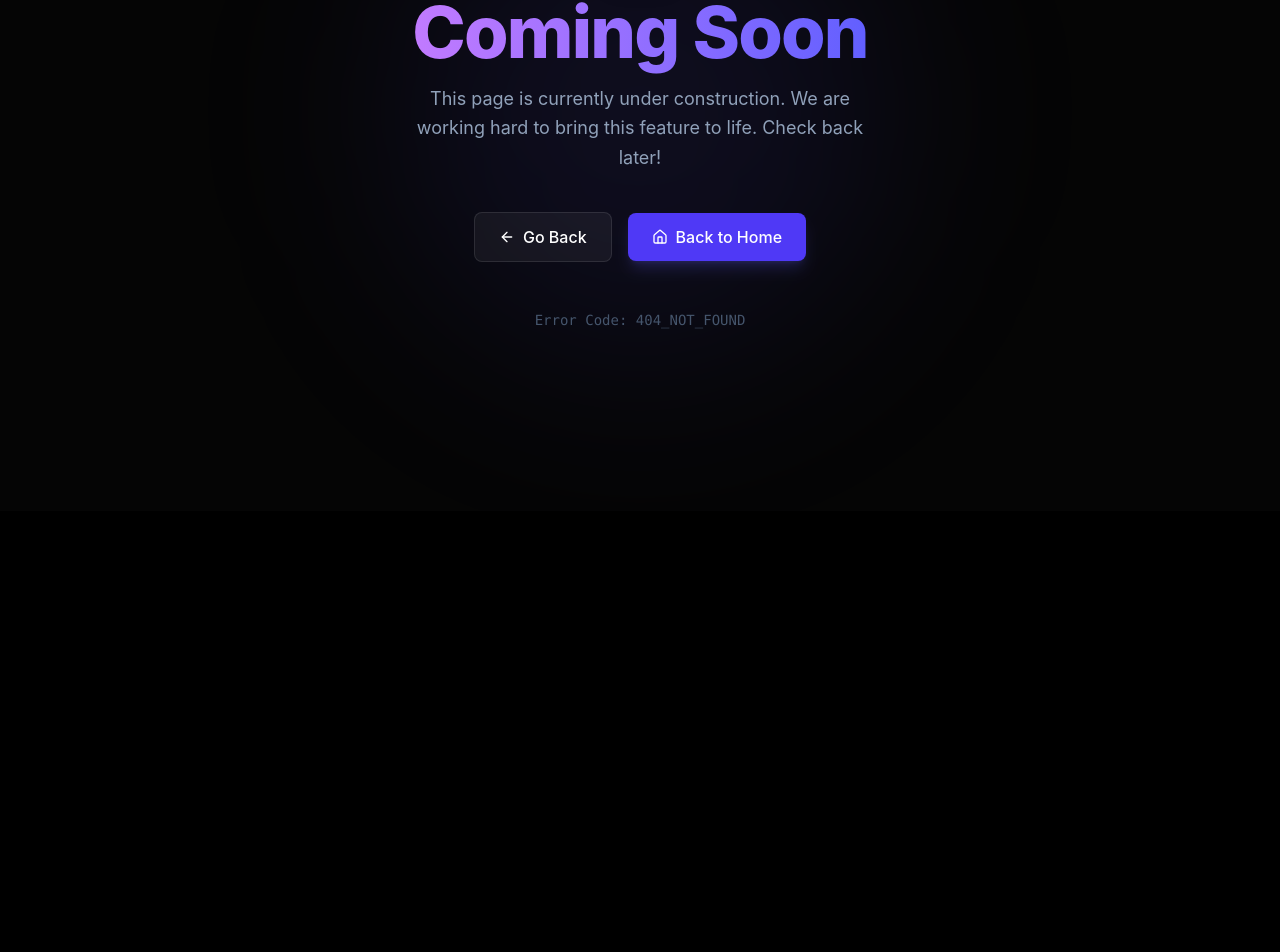
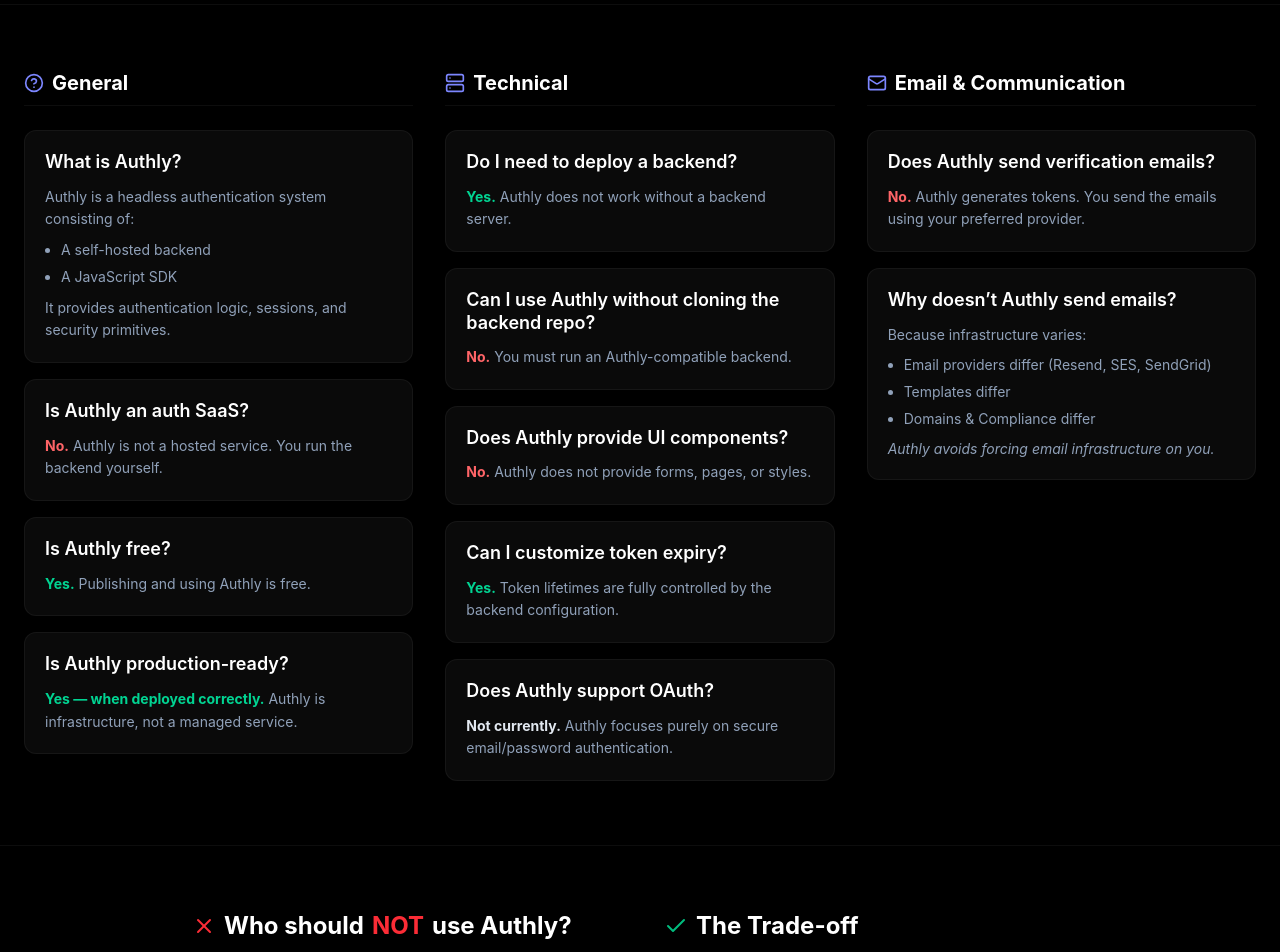
Before and after one commit to Prateet-Github/authly, a React (Vite) app: page /faq in a window 1280 px wide. Shown: the part 289-1241 px from the top of the page. Before the commit the page ends 800 px from the top, so only its background shows below. Built offline with nearby package versions, Linux system fonts and the light colour scheme.

Commit message:
feat: add FAQ page and component; update routing in App; refine Docs section with environment variable details

```diff
--- a/src/App.jsx
+++ b/src/App.jsx
@@ -2,13 +2,15 @@ import { Routes, Route } from "react-router-dom";
 import Home from "./pages/Home.jsx";
 import Documents from "./pages/Documents.jsx";
 import NotFound from "./pages/NotFound.jsx";
+import FAQ from "./pages/FAQ.jsx";
 
 const App = () => {
   return (
     <Routes>
-      <Route path="*" element={<NotFound/>}></Route>
+      <Route path="*" element={<NotFound />}></Route>
       <Route path="/" element={<Home />}></Route>
       <Route path="/docs" element={<Documents />}></Route>
+      <Route path="/faq" element={<FAQ />}></Route>
     </Routes>
   );
 };
--- /dev/null
+++ b/src/pages/FAQ.jsx
@@ -0,0 +1,15 @@
+import Footer from "../components/layout/Footer.jsx";
+import Navbar from "../components/layout/Navbar.jsx";
+import Faqs from "../sections/faq/faqs.jsx";
+
+const FAQ = () => {
+  return (
+    <div className="min-h-screen w-full">
+      <Navbar></Navbar>
+      <Faqs></Faqs>
+      <Footer></Footer>
+    </div>
+  );
+};
+
+export default FAQ;
--- a/src/sections/docs/Docs.jsx
+++ b/src/sections/docs/Docs.jsx
@@ -205,7 +205,7 @@ await confirmPasswordReset(authly["http"], {
               </div>
 
               <h3 className="text-xl font-semibold text-white mt-8">
-                Option 1: Self-host Authly Server (Recommended)
+                Option (v1): Self-host Authly Server (Recommended)
               </h3>
 
               <p>Clone the official Authly server repository:</p>
@@ -224,9 +224,12 @@ npm install`}
 
               <CodeBlock
                 code={`PORT=5001
-MONGO_URI=your_mongodb_url
+NODE_ENV=development
+MONGODB_URI=your_mongodb_url
 JWT_ACCESS_SECRET=your_access_secret
-JWT_REFRESH_SECRET=your_refresh_secret`}
+JWT_REFRESH_SECRET=your_refresh_secret
+JWT_ACCESS_EXPIRES_IN=15m
+JWT_REFRESH_EXPIRES_IN=30d`}
                 fileName=".env"
                 language="env"
               />
--- /dev/null
+++ b/src/sections/faq/Faqs.jsx
@@ -0,0 +1,280 @@
+import {
+  HelpCircle,
+  Mail,
+  Server,
+  Code,
+  Shield,
+  X,
+  Check,
+  ArrowRight,
+} from "lucide-react";
+import { Link } from "react-router-dom";
+
+const Faqs = () => {
+  const faqCategories = [
+    {
+      title: "General",
+      items: [
+        {
+          q: "What is Authly?",
+          a: (
+            <>
+              <p className="mb-2">
+                Authly is a headless authentication system consisting of:
+              </p>
+              <ul className="list-disc pl-4 space-y-1 text-slate-400">
+                <li>A self-hosted backend</li>
+                <li>A JavaScript SDK</li>
+              </ul>
+              <p className="mt-2">
+                It provides authentication logic, sessions, and security
+                primitives.
+              </p>
+            </>
+          ),
+        },
+        {
+          q: "Is Authly an auth SaaS?",
+          a: (
+            <>
+              <span className="font-bold text-red-400">No.</span> Authly is not
+              a hosted service. You run the backend yourself.
+            </>
+          ),
+        },
+        {
+          q: "Is Authly free?",
+          a: (
+            <>
+              <span className="font-bold text-emerald-400">Yes.</span>{" "}
+              Publishing and using Authly is free.
+            </>
+          ),
+        },
+        {
+          q: "Is Authly production-ready?",
+          a: (
+            <>
+              <span className="font-bold text-emerald-400">
+                Yes — when deployed correctly.
+              </span>{" "}
+              Authly is infrastructure, not a managed service.
+            </>
+          ),
+        },
+      ],
+    },
+    {
+      title: "Technical",
+      items: [
+        {
+          q: "Do I need to deploy a backend?",
+          a: (
+            <>
+              <span className="font-bold text-emerald-400">Yes.</span> Authly
+              does not work without a backend server.
+            </>
+          ),
+        },
+        {
+          q: "Can I use Authly without cloning the backend repo?",
+          a: (
+            <>
+              <span className="font-bold text-red-400">No.</span> You must run
+              an Authly-compatible backend.
+            </>
+          ),
+        },
+        {
+          q: "Does Authly provide UI components?",
+          a: (
+            <>
+              <span className="font-bold text-red-400">No.</span> Authly does
+              not provide forms, pages, or styles.
+            </>
+          ),
+        },
+        {
+          q: "Can I customize token expiry?",
+          a: (
+            <>
+              <span className="font-bold text-emerald-400">Yes.</span> Token
+              lifetimes are fully controlled by the backend configuration.
+            </>
+          ),
+        },
+        {
+          q: "Does Authly support OAuth?",
+          a: (
+            <>
+              <span className="font-bold text-slate-200">Not currently.</span>{" "}
+              Authly focuses purely on secure email/password authentication.
+            </>
+          ),
+        },
+      ],
+    },
+    {
+      title: "Email & Communication",
+      items: [
+        {
+          q: "Does Authly send verification emails?",
+          a: (
+            <>
+              <span className="font-bold text-red-400">No.</span> Authly
+              generates tokens. You send the emails using your preferred
+              provider.
+            </>
+          ),
+        },
+        {
+          q: "Why doesn’t Authly send emails?",
+          a: (
+            <>
+              <p className="mb-2">Because infrastructure varies:</p>
+              <ul className="list-disc pl-4 space-y-1 text-slate-400">
+                <li>Email providers differ (Resend, SES, SendGrid)</li>
+                <li>Templates differ</li>
+                <li>Domains & Compliance differ</li>
+              </ul>
+              <p className="mt-2 text-sm italic">
+                Authly avoids forcing email infrastructure on you.
+              </p>
+            </>
+          ),
+        },
+      ],
+    },
+  ];
+
+  return (
+    <div className="min-h-screen bg-black text-slate-300 font-sans selection:bg-indigo-500/30">
+      {/* ================= HERO ================= */}
+      <div className="pt-10 pb-12 px-6 max-w-7xl mx-auto border-b border-white/5">
+        <h1 className="text-4xl md:text-6xl font-extrabold tracking-tight text-white mb-6">
+          <span className="bg-linear-to-r from-purple-400 to-indigo-500 bg-clip-text text-transparent">
+            FAQ
+          </span>
+        </h1>
+        <p className="text-xl text-slate-400 max-w-2xl">
+          Common questions about Authly's philosophy, architecture, and
+          limitations.
+        </p>
+      </div>
+
+      {/* ================= FAQ GRID ================= */}
+      <div className="max-w-7xl mx-auto px-6 py-16">
+        <div className="grid grid-cols-1 md:grid-cols-2 lg:grid-cols-3 gap-8">
+          {faqCategories.map((category, catIdx) => (
+            <div key={catIdx} className="flex flex-col gap-6">
+              {/* Category Header */}
+              <h2 className="text-xl font-bold text-white flex items-center gap-2 border-b border-white/5 pb-2">
+                {catIdx === 0 && (
+                  <HelpCircle className="w-5 h-5 text-indigo-400" />
+                )}
+                {catIdx === 1 && <Server className="w-5 h-5 text-indigo-400" />}
+                {catIdx === 2 && <Mail className="w-5 h-5 text-indigo-400" />}
+                {category.title}
+              </h2>
+
+              {/* Questions */}
+              <div className="flex flex-col gap-4">
+                {category.items.map((item, idx) => (
+                  <div
+                    key={idx}
+                    className="p-5 rounded-xl bg-[#0a0a0a] border border-white/5 hover:border-white/10 transition-colors"
+                  >
+                    <h3 className="font-semibold text-white mb-3 text-lg leading-tight">
+                      {item.q}
+                    </h3>
+                    <div className="text-slate-400 text-sm leading-relaxed">
+                      {item.a}
+                    </div>
+                  </div>
+                ))}
+              </div>
+            </div>
+          ))}
+        </div>
+      </div>
+
+      {/* ================= "WHO SHOULD NOT USE" SECTION ================= */}
+      <div className="bg-black border-y border-white/5 py-16 px-6">
+        <div className="max-w-4xl mx-auto">
+          <div className="flex flex-col md:flex-row gap-12">
+            {/* NOT FOR YOU */}
+            <div className="flex-1">
+              <h3 className="text-2xl font-bold text-white mb-6 flex items-center gap-2">
+                <X className="text-red-500" />
+                Who should <span className="text-red-500">NOT</span> use Authly?
+              </h3>
+              <div className="p-6 rounded-xl bg-red-500/5 border border-red-500/10">
+                <p className="text-slate-300 mb-4">
+                  Authly is not for you if you want:
+                </p>
+                <ul className="space-y-3">
+                  {[
+                    "Hosted dashboards",
+                    "Built-in UI components",
+                    "Zero backend setup",
+                  ].map((item) => (
+                    <li
+                      key={item}
+                      className="flex items-center gap-3 text-red-200/80"
+                    >
+                      <X className="w-4 h-4 text-red-500" />
+                      {item}
+                    </li>
+                  ))}
+                </ul>
+              </div>
+            </div>
+
+            {/* IS FOR YOU */}
+            <div className="flex-1">
+              <h3 className="text-2xl font-bold text-white mb-6 flex items-center gap-2">
+                <Check className="text-emerald-500" />
+                The Trade-off
+              </h3>
+              <div className="grid grid-cols-1 sm:grid-cols-2 gap-4">
+                <div className="p-4 rounded-lg bg-[#0f0f0f] border border-white/10">
+                  <div className="text-emerald-400 text-xs font-bold uppercase tracking-wider mb-2">
+                    Authly Gives You
+                  </div>
+                  <ul className="text-sm text-slate-300 space-y-1">
+                    <li>Control</li>
+                    <li>Ownership</li>
+                    <li>Transparency</li>
+                  </ul>
+                </div>
+                <div className="p-4 rounded-lg bg-[#0f0f0f] border border-white/10">
+                  <div className="text-indigo-400 text-xs font-bold uppercase tracking-wider mb-2">
+                    Authly Removes
+                  </div>
+                  <ul className="text-sm text-slate-300 space-y-1">
+                    <li>Vendor lock-in</li>
+                    <li>Hidden logic</li>
+                    <li>Pricing traps</li>
+                  </ul>
+                </div>
+              </div>
+            </div>
+          </div>
+        </div>
+      </div>
+
+      {/* ================= CTA ================= */}
+      <div className="py-24 text-center">
+        <h2 className="text-2xl font-bold text-white mb-6">Ready to build?</h2>
+        <Link
+          to="/docs"
+          className="inline-flex items-center gap-2 px-6 py-3 rounded-lg bg-indigo-600 text-white hover:bg-indigo-500 transition-all font-medium"
+        >
+          Read the Docs <ArrowRight className="w-4 h-4" />
+        </Link>
+      </div>
+    </div>
+  );
+};
+
+export default Faqs;
```
